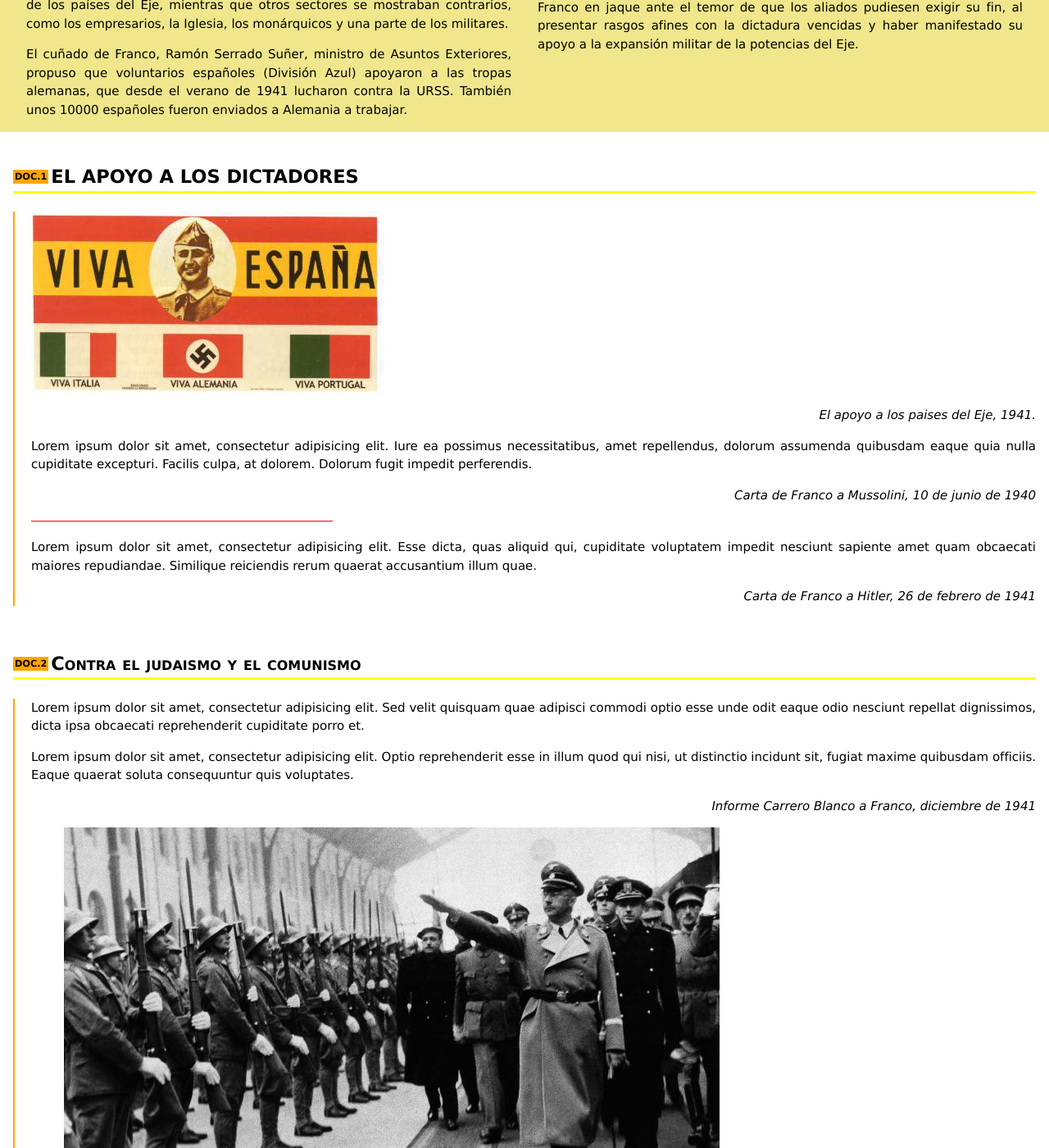
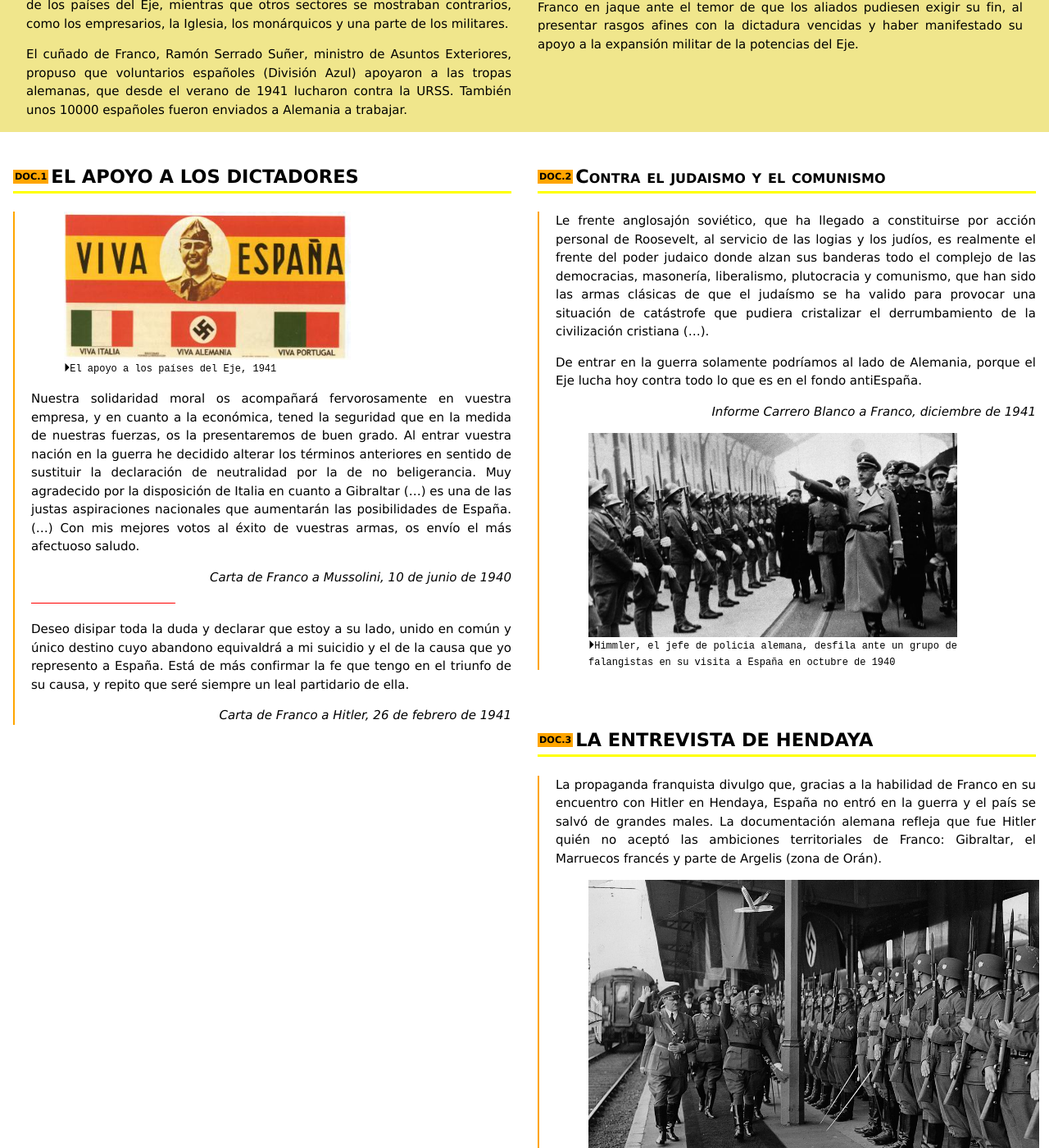
Before and after one commit to BAT2/bat2.github.io, a Jekyll site: the page built from _pages/tema15-3.html, in a window 1280 px wide and 1400 px high, scrolled down 423 px. Shown: the whole window at 82% size. Built offline with Jekyll 4.4.1, drawn with Linux system fonts in a browser that asks for light colours; some web fonts are replaced; comment, search, counter and statistics services are not loaded; some of the changed text lies outside the part shown.

Commit message:
actualisado

```diff
--- a/_pages/tema15-3.html
+++ b/_pages/tema15-3.html
@@ -12,14 +12,14 @@ permalink: /espanya-guerra
 
 <h1 style="color:rgb(69, 2, 135)">¿Por qué España no intervino en la Segunda Guerra Mundial?</h1>
 
-<div class="w3-row w3-container w3-khaki">
-  <div class="w3-container w3-col m6 s12 goal-box">
+<div class="w3-row w3-container w3-khaki ">
+  <div class="w3-container w3-col l6 m12 goal-box">
     <p>Lorem ipsum dolor sit amet, consectetur adipisicing elit. Ipsum sunt beatae iste nemo ab doloremque dignissimos doloribus enim, nulla, temporibus quod repellendus et, sit possimus quo officiis! Nobis cum, porro!</p>
     <p>Al inicio de la Segunda Guerra Mundial (septiembre 1939), aunque el gobierno de Franco declaró su neutralidad, mostraba sus simpatías hacia las potencias de Eje, que le habían ayudado durante la Guerra Civil.</p>
     <p>Tras la victoria alemana sobre Francia (junio de 1940, Alemania e Italia sondearon las posibilidades de la integración de España en el conflicto y Franco se entrevistó con Hitler (Hendaya, 1940) y con Mussolini (Bordighera, 1941). Los falangistas eran los más partidarios de entrar en la guerra al lado de los países del Eje, mientras que otros sectores se mostraban contrarios, como los empresarios, la Iglesia, los monárquicos y una parte de los militares.</p>
     <p>El cuñado de Franco, Ramón Serrado Suñer, ministro de Asuntos Exteriores, propuso que voluntarios españoles (División Azul) apoyaron a las tropas alemanas, que desde el verano de 1941 lucharon contra la URSS. También unos 10000 españoles fueron enviados a Alemania a trabajar.</p>
   </div>
-  <div class="w3-container w3-col m6 s12">
+  <div class="w3-container w3-col l6 m12">
     <p>España exportaba wolframio a Alemania, un mineral estratégico que era vital para la industria de guerra. Como represalia, EEUU embargó el envío de petróleo a España a finales de 1943, lo que provocó tensiones diplomáticas y graves dificultades para la economía española.</p>
     <p>En octubre de 1943, la guerra empezó a ser claramente desfavorable a las potencias fascistas. Entonces, los gobiernos británicos y americanos presionaron al régimen de Franco para que se distanciaran de los países del Eje. La consecuencia de esta nueva relación internacional de fuerzas fue la retirada y disolución de la División Azul y el regreso al estatus de estricta neutralidad de España (octubre de 1943).</p>
     <p>La definitiva derrota de los estados Fascistas en 1945 puso al régimen de Franco en jaque ante el temor de que los aliados pudiesen exigir su fin, al presentar rasgos afines con la dictadura vencidas y haber manifestado su apoyo a la expansión militar de la potencias del Eje. </p>
@@ -27,50 +27,52 @@ permalink: /espanya-guerra
 </div>
 
 
-<aside class="doc">
+<aside class="doc w3-container w3-col l6 m12">
   <header>
     <p>EL APOYO A LOS DICTADORES</p>
   </header>
   <div>
-    <img src="assets/img/el apoyo a los dictadores.jpg" alt="">
-    <p class="epigrafe">El apoyo a los paises del Eje, 1941.</p>
-      <p>Lorem ipsum dolor sit amet, consectetur adipisicing elit. Iure ea possimus necessitatibus, amet repellendus, dolorum assumenda quibusdam eaque quia nulla cupiditate excepturi. Facilis culpa, at dolorem. Dolorum fugit impedit perferendis.</p>
+    <figure style="width:350px">
+      <img src="assets/img/el_apoyo_a_los_dictadores.jpg" alt="el_apoyo_a_los_dictadores" width="350px">
+      <figcaption>El apoyo a los países del Eje, 1941</figcaption>
+    </figure>
+      <p>Nuestra solidaridad moral os acompañará fervorosamente  en vuestra empresa, y en cuanto a la económica, tened la seguridad que en la medida de nuestras fuerzas, os la presentaremos de buen grado. Al entrar vuestra nación en la guerra he decidido alterar los términos anteriores en sentido de sustituir la declaración de neutralidad por la de no beligerancia. Muy agradecido por la disposición de Italia en cuanto a Gibraltar (…) es una de las justas aspiraciones nacionales que aumentarán las posibilidades de España. (…) Con mis mejores votos al éxito de vuestras armas, os envío el más afectuoso saludo.</p>
     <p class= "epigrafe ">Carta de Franco a Mussolini, 10 de junio de 1940</p>
     <hr>
-    <p>Lorem ipsum dolor sit amet, consectetur adipisicing elit. Esse dicta, quas aliquid qui, cupiditate voluptatem impedit nesciunt sapiente amet quam obcaecati maiores repudiandae. Similique reiciendis rerum quaerat accusantium illum quae.</p>
+    <p>Deseo disipar toda la duda y declarar que estoy a su lado, unido en común  y único destino cuyo abandono equivaldrá a mi suicidio y el de la causa que yo represento a España. Está de más confirmar la fe que tengo en el triunfo de su causa, y repito que seré siempre un leal partidario de ella.</p>
     <p class="epigrafe">Carta de Franco a Hitler, 26 de febrero de 1941</p>
   </div>
 </aside>
 
-<aside class="doc">
+<aside class="doc w3-container w3-col l6 m12">
   <header>
     <p>Contra el judaismo y el comunismo</p>
   </header>
   <div>
-    <p>Lorem ipsum dolor sit amet, consectetur adipisicing elit. Sed velit quisquam quae adipisci commodi optio esse unde odit eaque odio nesciunt repellat dignissimos, dicta ipsa obcaecati reprehenderit cupiditate porro et.</p>
-    <p>Lorem ipsum dolor sit amet, consectetur adipisicing elit. Optio reprehenderit esse in illum quod qui nisi, ut distinctio incidunt sit, fugiat maxime quibusdam officiis. Eaque quaerat soluta consequuntur quis voluptates.</p>
+    <p>Le frente anglosajón soviético, que ha llegado a constituirse por acción personal de Roosevelt, al servicio de las logias y los judíos, es realmente el frente del poder judaico donde alzan sus banderas todo el complejo de las democracias, masonería, liberalismo, plutocracia y comunismo, que han sido las armas clásicas de que el judaísmo se ha valido para provocar una situación de catástrofe que pudiera cristalizar el derrumbamiento de la civilización cristiana (…).</p>
+    <p>De entrar en la guerra solamente podríamos al lado de Alemania, porque el Eje lucha hoy contra todo lo que es en el fondo antiEspaña.</p>
     <p class="epigrafe">Informe Carrero Blanco a Franco, diciembre de 1941</p>
-    <figure style="width:350px">
-      <img src="assets/img/himmler en el ejercito.jpg" alt="">
+    <figure style="width:450px">
+      <img src="assets/img/himmler en el ejercito.jpg" width="450px" alt="himmler en el ejercito">
       <figcaption>Himmler, el jefe de policia alemana, desfila ante un grupo de falangistas en su visita a España en octubre de 1940</figcaption>
     </figure>
   </div>
 </aside>
 
-<aside class="doc">
+<aside class="doc w3-container w3-col l6 m12">
   <header>
     <p>LA ENTREVISTA DE HENDAYA</p>
   </header>
   <div>
-    <p class="background-color:rgba(68, 8, 164, 0.54)">Lorem ipsum dolor sit amet, consectetur adipisicing elit. Aliquam nulla ex soluta dolorem quis ad, nihil veritatis sequi architecto nobis ullam itaque nisi ab minus culpa ea, fugit molestias quibusdam.</p>
-    <figure>
-      <img src="assets/img/hitler y franco hendaya.jpg" alt="">
+    <p class="background-color:rgba(68, 8, 164, 0.54)">La propaganda franquista divulgo que, gracias a la habilidad de Franco en su encuentro con Hitler en Hendaya, España no entró en la guerra y el país se salvó de grandes males. La documentación alemana refleja que fue Hitler quién no aceptó las ambiciones territoriales de Franco: Gibraltar, el Marruecos francés y parte de Argelis (zona de Orán).</p>
+    <figure style="width:550px">
+      <img src="assets/img/hitler y franco hendaya.jpg" alt="hitler y franco hendaya" width="550px">
       <figcaption>Hitler y Franco desfilando en la estación de Hendaya, octubre de 1940.</figcaption>
     </figure>
   </div>
 </aside>
 
-<aside class="doc">
+<aside class="doc w3-container w3-col l6 m12">
   <header>
     <p>LA DIVISION AZUL</p>
   </header>
@@ -78,38 +80,30 @@ permalink: /espanya-guerra
     <p>Lorem ipsum dolor sit amet, consectetur adipisicing elit. Sed velit quisquam quae adipisci commodi optio esse unde odit eaque odio nesciunt repellat dignissimos, dicta ipsa obcaecati reprehenderit cupiditate porro et.</p>
     <p class="epigrafe">Revista El Mundo, 1941.</p>
     <figure>
-      <img src="assets/img/unnamed.jpg" alt="">
+      <img src="assets/img/unnamed.jpg" alt="La División Azul">
     </figure>
   </div>
-</aside>
+  </aside>
 
-<aside class="doc">
+<div class="w3-row">
+<aside class="doc w3-container w3-col l6 m12 ">
   <header>
     <p>TRABAJADORES ESPAÑOLES HACIA ALEMANIA</p>
   </header>
   <div>
-    <figure>
-      <img src="assets/img/salida de trabajadores para alemania.jpg" alt="">
+    <figure style="width:550px">
+      <img src="assets/img/salida de trabajadores para alemania.jpg" alt="salida de trabajadores para alemania" width="550px">
       <figcaption>Salida de trabajadores hacia Alemania, noviembre de 1941.</figcaption>
     </figure>
   </div>
 </aside>
 
-<aside class="doc">
-  <header>
-    <p>UNA JUSTIFICACIÓN: LA TRIPLE GUERRA</p>
-  </header>
-  <div>
-    <p>Lorem ipsum dolor sit amet, consectetur adipisicing elit. Illum soluta, magnam quisquam veniam quod. Quam fuga labore veritatis cumque fugiat. Illo alias molestiae autem quasi fuga voluptas similique repellendus perferendis.</p>
-    <p class="epigrafe">Declaraciones de José F. De Lequerica, ministro de Asuntos Exteriores, 1945.</p>
-  </div>
-</aside>
 
-<aside class="assignment">
+<aside class="assignment w3-container w3-col l6 m12">
   <header>DESCRIBE,ANALIZA Y RELACIONA</header>
   <ol>
-    <li>Lorem ipsum dolor sit amet, consectetur adipisicing elit. Nesciunt dolor nobis quisquam possimus amet aut nihil incidunt ab illum consequuntur! Beatae ratione quisquam facere qui quia, nemo, error accusamus. Ut!</li>
-    <li>Lorem ipsum dolor sit amet, consectetur adipisicing elit. Nemo magnam enim neque vitae aliquam, quaerat numquam ea repudiandae consectetur delectus eligendi dolorum ex. Omnis tenetur, saepe. Ea, molestiae! Voluptate, fuga.</li>
+    <li>Docs. 1 y 2: ¿Cuál fue la posición de Franco durante la Segunda Guerra Mundial? ¿Cómo justifica Carrero Blanco el apoyo al eje?</li>
+    <li>Doc. 3: Describe la imagen. ¿Dónde tuvo lugar? ¿Cuál era el objetivo de la entrevista entre Franco y Hitler? Explica las distintas posiciones sobre una posible entrada en guerra de España? ¿Cuáles eran las </li>
     <li>Lorem ipsum dolor sit amet, consectetur adipisicing elit. Eligendi, non cupiditate necessitatibus. Ipsum dolore expedita esse praesentium dicta repellendus autem iusto, earum eius magni iste temporibus consequatur, maiores odio voluptatum!</li>
     <li>Lorem ipsum dolor sit amet, consectetur adipisicing elit. Est saepe itaque dolores laudantium cum quos ea porro praesentium repudiandae in nemo, architecto incidunt molestiae ducimus perspiciatis recusandae vero, nesciunt excepturi.</li>
     <li>Lorem ipsum dolor sit amet, consectetur adipisicing elit. Minus, odit doloremque atque, illo rem odio labore quae esse in veritatis. Nisi doloribus possimus illum aperiam quas a ipsa aliquid obcaecati?</li>
@@ -119,3 +113,14 @@ permalink: /espanya-guerra
     <li>Lorem ipsum dolor sit amet, consectetur adipisicing elit. Eveniet corrupti perferendis placeat doloribus veniam nam cum, suscipit eos facilis! Quasi, eius, temporibus. Nulla numquam corporis unde, eligendi, repudiandae veniam! Tenetur.</li>
   </ol>
 </aside>
+</div>
+
+<aside class="doc w3-container w3-col l6 m12">
+  <header>
+    <p>UNA JUSTIFICACIÓN: LA TRIPLE GUERRA</p>
+  </header>
+  <div>
+    <p>Lorem ipsum dolor sit amet, consectetur adipisicing elit. Illum soluta, magnam quisquam veniam quod. Quam fuga labore veritatis cumque fugiat. Illo alias molestiae autem quasi fuga voluptas similique repellendus perferendis.</p>
+    <p class="epigrafe">Declaraciones de José F. De Lequerica, ministro de Asuntos Exteriores, 1945.</p>
+  </div>
+</aside>
```
Also changed, not shown: assets/img/el_apoyo_a_los_dictadores.jpg (renamed from assets/img/el apoyo a los dictadores.jpg).
